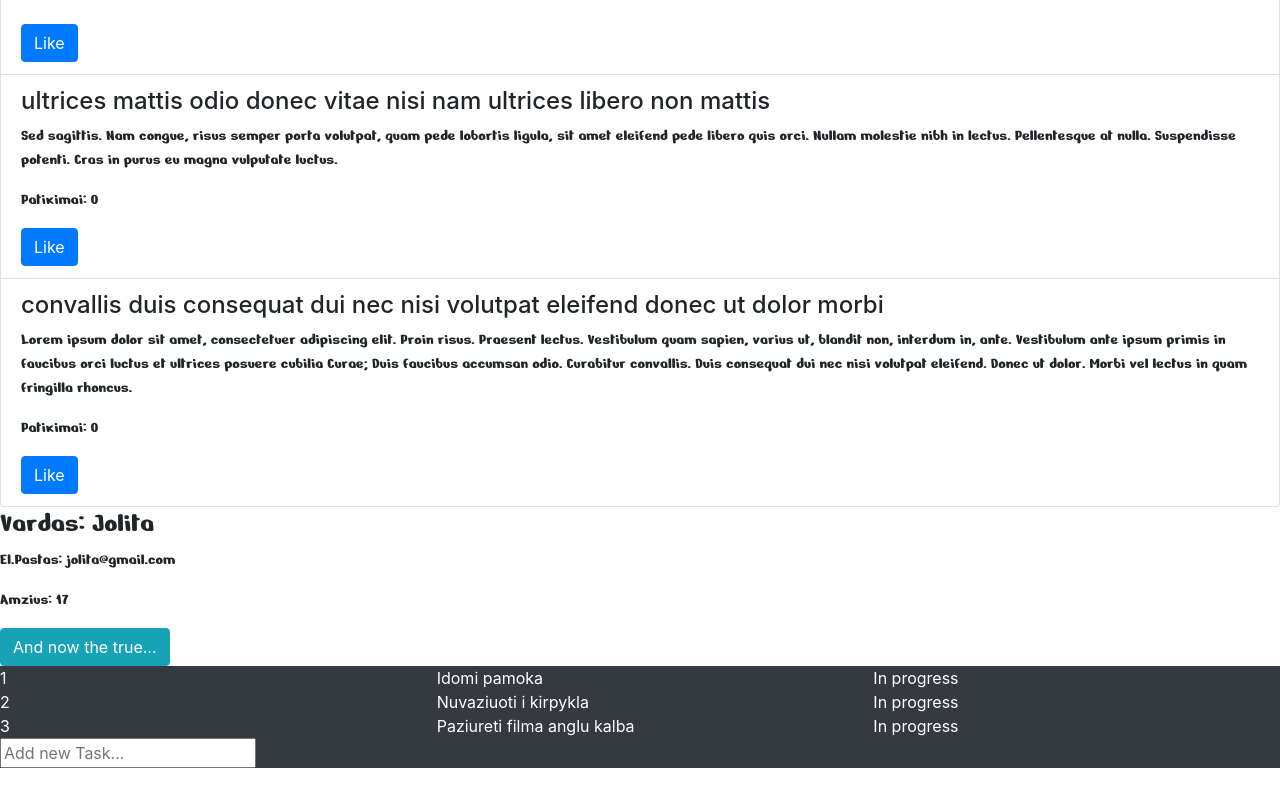
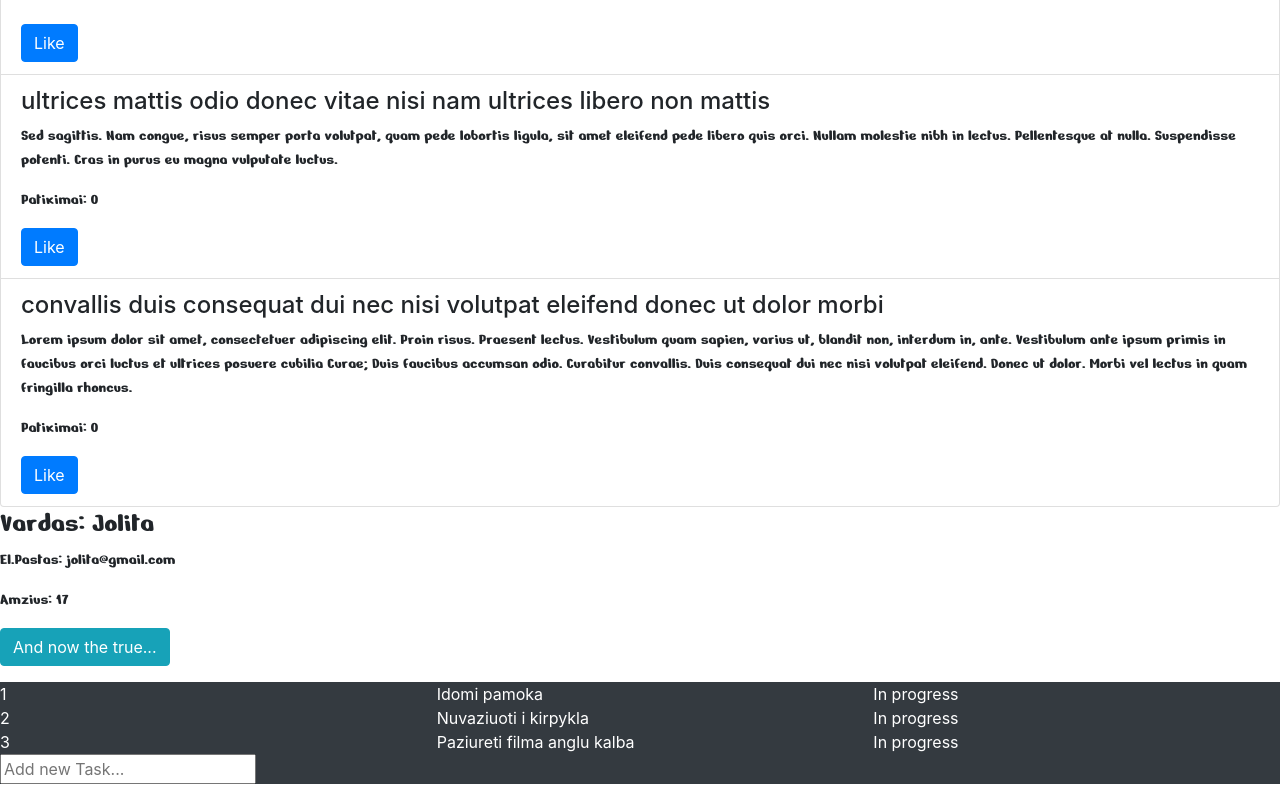
Before and after one commit to jkunciene/react10valanduvideo, a React (Create React App) app: page / in a window 1280 px wide. Shown: the part 2621-3421 px from the top of the page. Built offline with nearby package versions, Linux system fonts and the light colour scheme.

Commit message:
jau class done

```diff
--- a/src/components/contacts/Contacts.jsx
+++ b/src/components/contacts/Contacts.jsx
@@ -22,7 +22,5 @@ class Contacts extends Component{
             <button onClick={this.makeOlder.bind(this)} className='btn btn-info'>And now the true...</button>
         </div>
     )
-    }
-}
-
+    }}
 export default Contacts
--- a/src/components/sell/Sell.jsx
+++ b/src/components/sell/Sell.jsx
@@ -2,7 +2,7 @@ import React, {Component} from 'react';
 
 class Sell extends Component{
     constructor(props){
-        super(props)
+        super()
         this.state = {
             message: 'Today 15% discount'
         }
@@ -22,6 +22,5 @@ class Sell extends Component{
             </div>
         )
     }
-
 }
 export default Sell
--- a/src/components/to-do-list/ToDo.jsx
+++ b/src/components/to-do-list/ToDo.jsx
@@ -56,7 +56,7 @@ function ToDo() {
 
 
     return (
-        <div className='table table-dark'>
+        <div className='table table-dark mt-3'>
             {todos.map((todo, index)=>(
                 <ToDoList key={index} index={index} todo={todo}/>
             ))}
```
